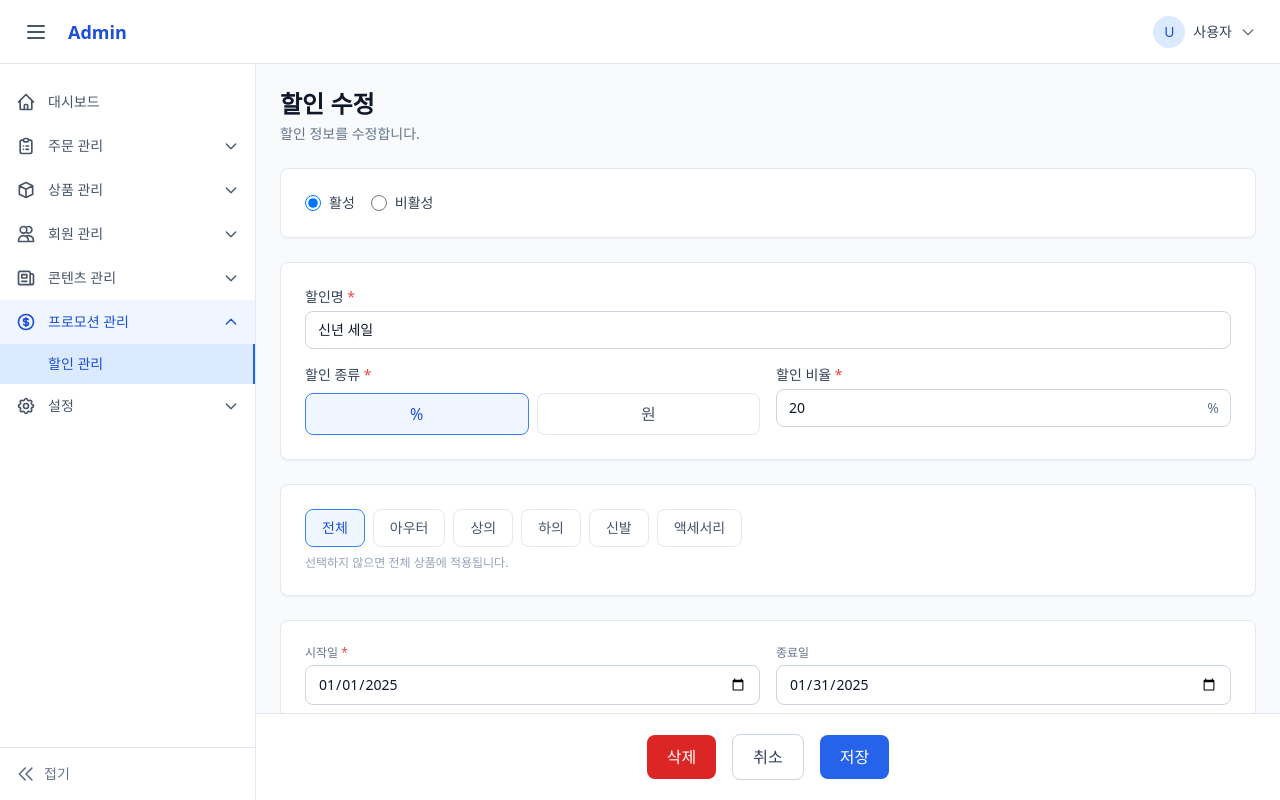
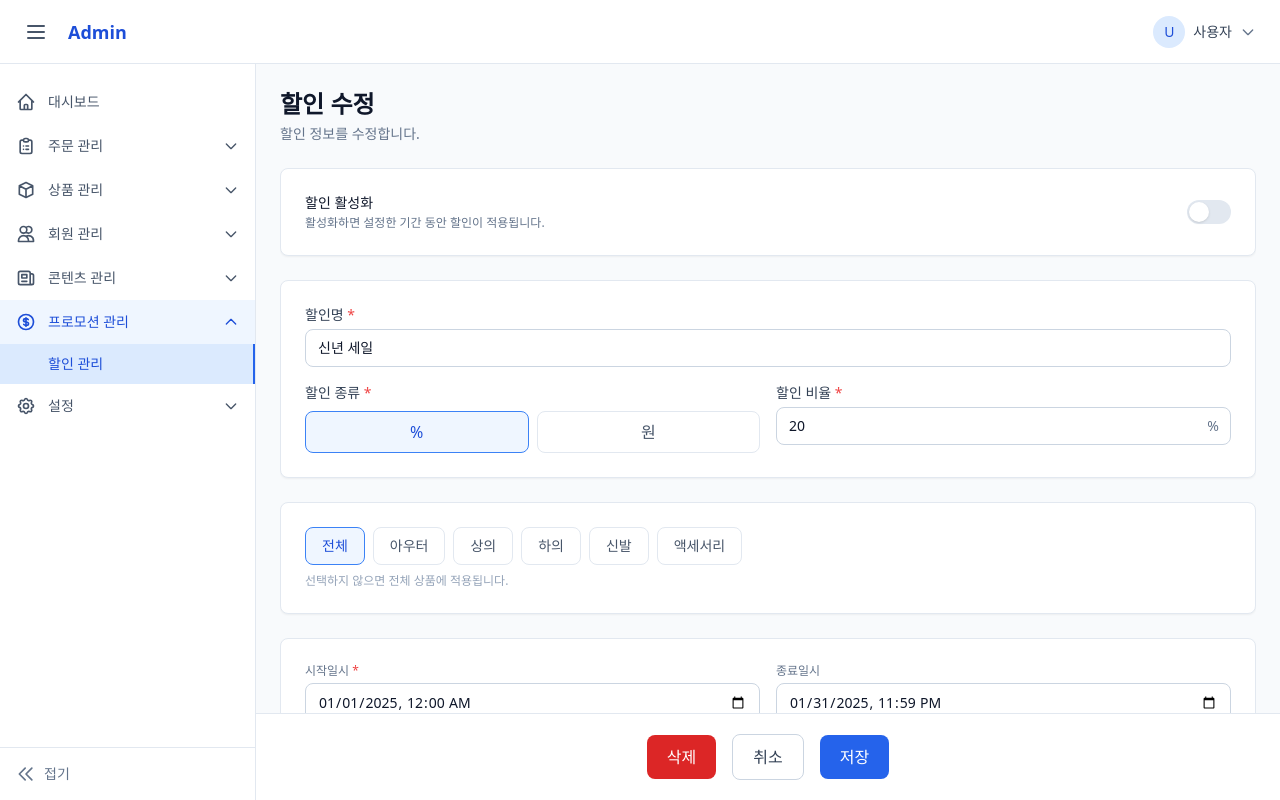
Before and after one commit to signaldecode/temp_admin, a Nuxt app: page /admin/promotions/discounts/1 in a window 1280 px wide. Built offline with nearby package versions, Linux system fonts and the light colour scheme.

Commit message:
style: 할인 활성화 변경

```diff
--- a/app/pages/admin/promotions/discounts/[id].vue
+++ b/app/pages/admin/promotions/discounts/[id].vue
@@ -73,8 +73,8 @@ const fetchDiscount = async () => {
     type: 'percent',
     value: 20,
     targetCategories: [],
-    startDate: '2025-01-01',
-    endDate: '2025-01-31',
+    startDate: '2025-01-01T00:00',
+    endDate: '2025-01-31T23:59',
     hasEndDate: true,
     status: 'active',
   }
@@ -156,16 +156,29 @@ onMounted(() => {
 
     <div v-else class="space-y-6">
       <!-- 상태 -->
-      <UiCard title="상태">
-        <div class="flex gap-4">
-          <label class="flex items-center gap-2 cursor-pointer">
-            <input v-model="form.status" type="radio" value="active" class="w-4 h-4 text-primary-600">
-            <span class="text-sm text-neutral-700">활성</span>
-          </label>
-          <label class="flex items-center gap-2 cursor-pointer">
-            <input v-model="form.status" type="radio" value="inactive" class="w-4 h-4 text-primary-600">
-            <span class="text-sm text-neutral-700">비활성</span>
-          </label>
+      <UiCard title="할인 상태">
+        <div class="flex items-center justify-between">
+          <div>
+            <p class="text-sm font-medium text-neutral-900">할인 활성화</p>
+            <p class="text-xs text-neutral-500 mt-0.5">활성화하면 설정한 기간 동안 할인이 적용됩니다.</p>
+          </div>
+          <button
+            type="button"
+            role="switch"
+            :aria-checked="form.isActive"
+            :class="[
+              'relative inline-flex h-6 w-11 flex-shrink-0 cursor-pointer rounded-full border-2 border-transparent transition-colors duration-200 ease-in-out focus:outline-none focus:ring-2 focus:ring-primary-500 focus:ring-offset-2',
+              form.isActive ? 'bg-primary-600' : 'bg-neutral-200',
+            ]"
+            @click="form.isActive = !form.isActive"
+          >
+            <span
+              :class="[
+                'pointer-events-none inline-block h-5 w-5 transform rounded-full bg-white shadow ring-0 transition duration-200 ease-in-out',
+                form.isActive ? 'translate-x-5' : 'translate-x-0',
+              ]"
+            />
+          </button>
         </div>
       </UiCard>
 
@@ -248,14 +261,14 @@ onMounted(() => {
         <div class="space-y-4">
           <div class="grid grid-cols-2 gap-4">
             <div>
-              <label class="block text-xs text-neutral-500 mb-1">시작일 <span class="text-error-500">*</span></label>
-              <input v-model="form.startDate" type="date" class="w-full px-3 py-2 border border-neutral-300 rounded-lg text-sm focus:outline-none focus:ring-2 focus:ring-primary-500">
+              <label class="block text-xs text-neutral-500 mb-1">시작일시 <span class="text-error-500">*</span></label>
+              <input v-model="form.startDate" type="datetime-local" class="w-full px-3 py-2 border border-neutral-300 rounded-lg text-sm focus:outline-none focus:ring-2 focus:ring-primary-500">
             </div>
             <div>
-              <label class="block text-xs text-neutral-500 mb-1">종료일</label>
+              <label class="block text-xs text-neutral-500 mb-1">종료일시</label>
               <input
                 v-model="form.endDate"
-                type="date"
+                type="datetime-local"
                 :disabled="!form.hasEndDate"
                 :class="['w-full px-3 py-2 border border-neutral-300 rounded-lg text-sm focus:outline-none focus:ring-2 focus:ring-primary-500', !form.hasEndDate ? 'bg-neutral-100 text-neutral-400' : '']"
               >
```
